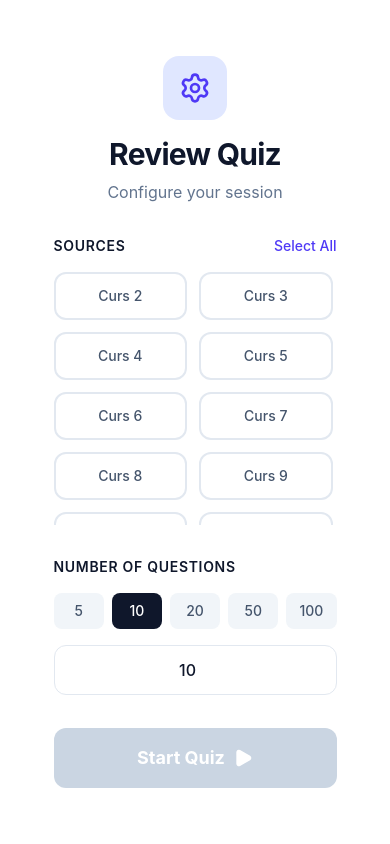
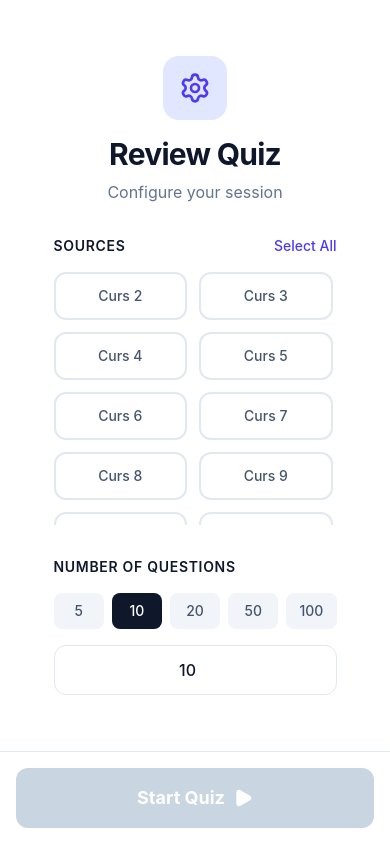
Before and after one commit to p-valentin/Quiz_OOP, a React (Vite) app: page / in a window 390 px wide. Built offline with nearby package versions, Linux system fonts and the light colour scheme.

Commit message:
Add sticky footer for Start button on mobile

```diff
--- a/src/components/SettingsView.tsx
+++ b/src/components/SettingsView.tsx
@@ -116,7 +116,11 @@ export function SettingsView({ allQuestions, onStart }: SettingsViewProps) {
                 </div>
             </div>
 
-            <div className="flex-1 content-end pb-8">
+            {/* Padding to prevent content hiding behind footer */}
+            <div className="pb-24"></div>
+
+            <div className="fixed bottom-0 left-0 right-0 p-4 bg-white/80 backdrop-blur-md border-t border-slate-200 md:static md:bg-transparent md:border-0 md:p-0 md:backdrop-blur-none transition-all z-20">
+                <div className="max-w-md mx-auto">
                     <button
                         onClick={handleStart}
                         disabled={!isValid}
@@ -132,5 +136,6 @@ export function SettingsView({ allQuestions, onStart }: SettingsViewProps) {
                     </button>
                 </div>
             </div>
+        </div>
     );
 }
```
Lines whose indentation alone changed are shown as unchanged.
